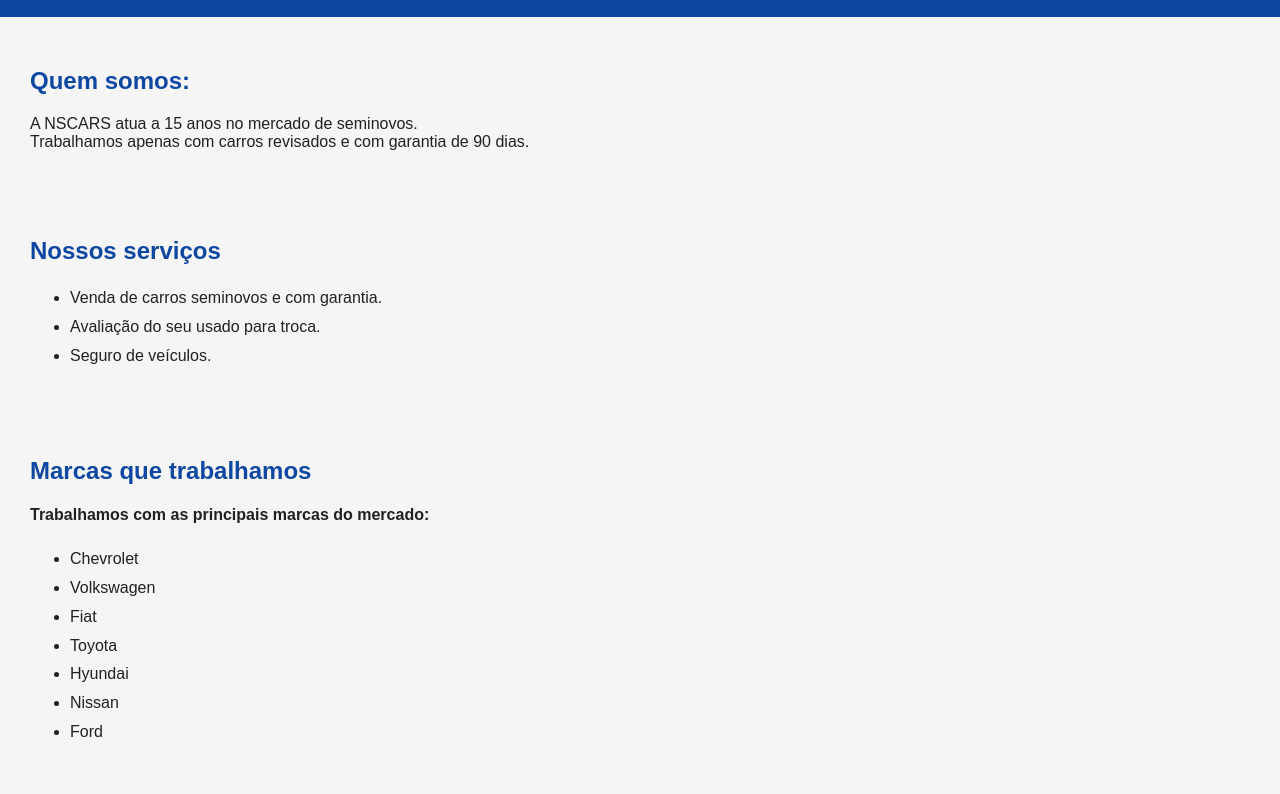
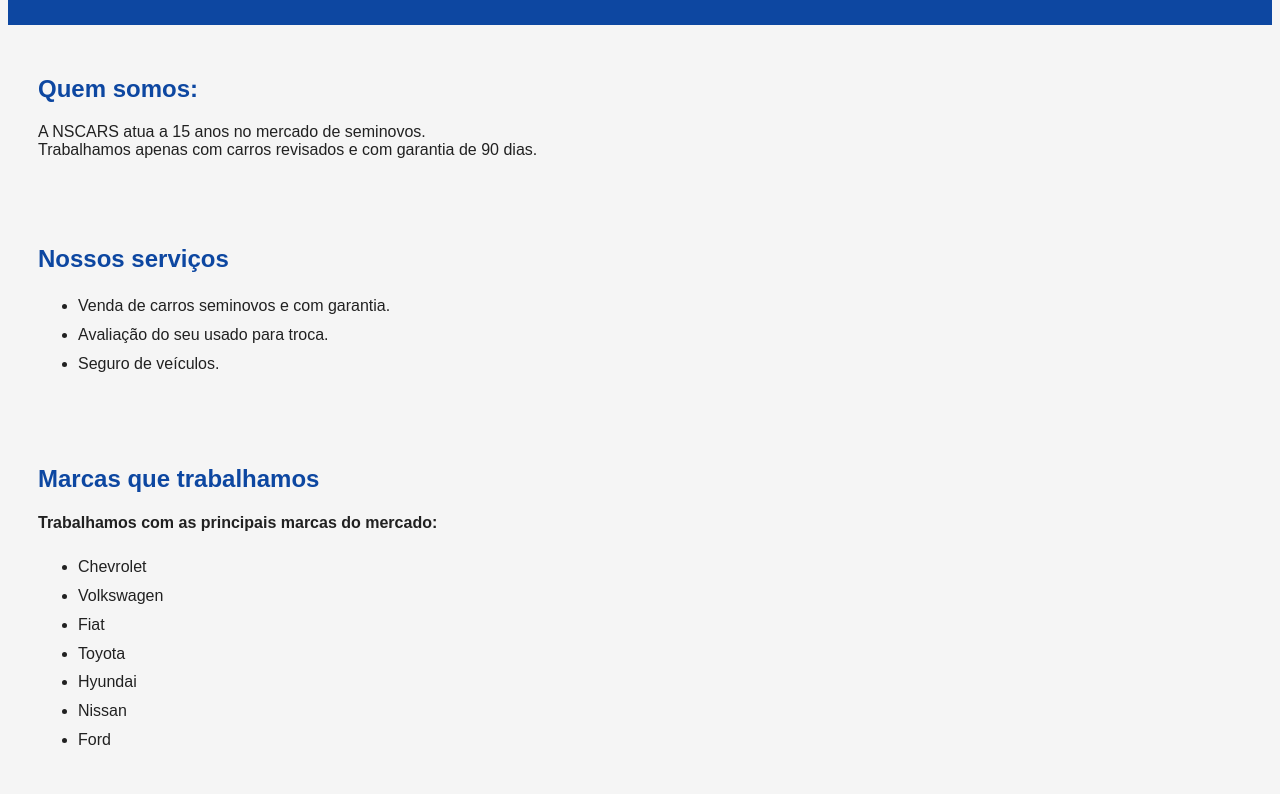
Before and after one commit to Lucas2591/primeirosite, a plain HTML site: page index.html in a window 1280 px wide. Shown: the part 172-966 px from the top of the page. Drawn offline with Linux system fonts and the light colour scheme.

Commit message:
Update style.css

```diff
--- a/style.css
+++ b/style.css
@@ -2,8 +2,8 @@
     background-color: #f5f5f5;
     color: #212121;
     font-family: Arial, sans-serif;
-margin: 0;
-padding: 0;
+margin: 3;
+padding: 5;
 }
 
 header {
```
